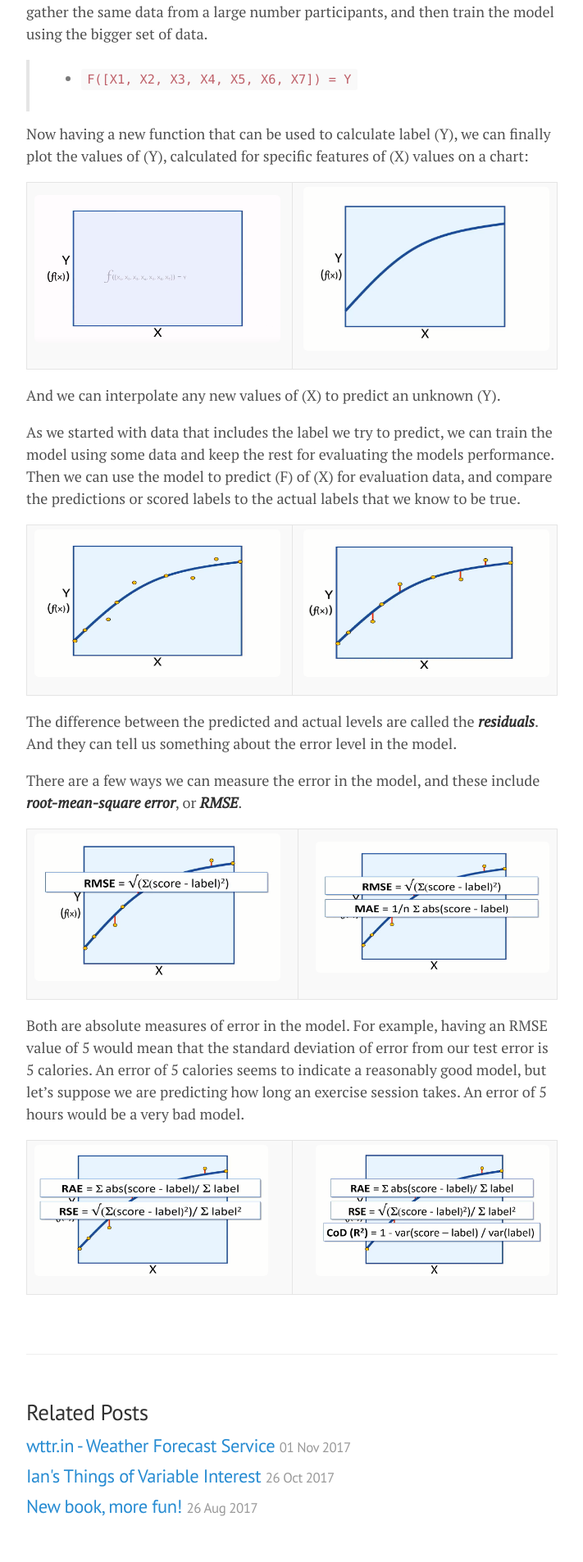
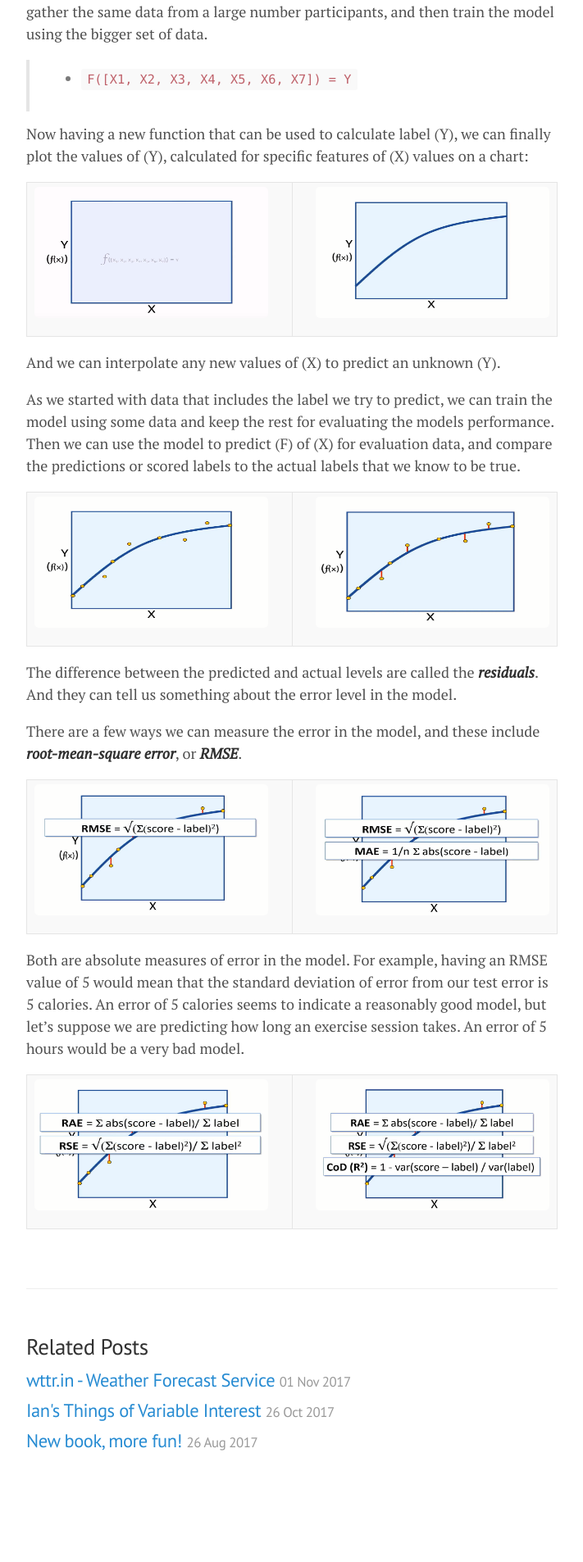
Before and after one commit to lgeurts/lgeurts.github.io, a Jekyll site: the page built from _posts/2018-06-29-artificial-intelligence-basics.md, in a window 1280 px wide. Shown: the part 2989-4895 px from the top of the page at 82% size, without its empty margins (284-995 px from the left). Built offline with Jekyll 4.4.1, drawn with Linux system fonts in a browser that asks for light colours; nearby versions of some CDN libraries; after the commit the page ends 4815 px from its top, so only the background shows below that.

Commit message:
Update 2018-06-29-artificial-intelligence-basics.md

```diff
--- a/_posts/2018-06-29-artificial-intelligence-basics.md
+++ b/_posts/2018-06-29-artificial-intelligence-basics.md
@@ -87,21 +87,21 @@
 Now having a new function that can be used to calculate label (Y), we can finally plot the values of (Y), calculated for specific features of (X) values on a chart:
 
 :-----------------:|:-----------------:
-<img src="/assets/artificial-intelligence/plotted-chart-1.png" align="left" width="300" height="180" alt=""> | <img src="/assets/artificial-intelligence/plotted-chart-2.png" align="right" width="300" height="200" alt="">
+<img src="/assets/artificial-intelligence/plotted-chart-1.png" align="left" width="285" height="160" alt=""> | <img src="/assets/artificial-intelligence/plotted-chart-2.png" align="right" width="285" height="160" alt="">
 
 And we can interpolate any new values of (X) to predict an unknown (Y).
 
 As we started with data that includes the label we try to predict, we can train the model using some data and keep the rest for evaluating the models performance. Then we can use the model to predict (F) of (X) for evaluation data, and compare the predictions or scored labels to the actual labels that we know to be true.
 
 :-----------------:|:-----------------:
-<img src="/assets/artificial-intelligence/plotted-chart-3.png" align="left" width="300" height="180" alt=""> | <img src="/assets/artificial-intelligence/plotted-chart-4.png" align="right" width="300" height="180" alt="">
+<img src="/assets/artificial-intelligence/plotted-chart-3.png" align="left" width="285" height="160" alt=""> | <img src="/assets/artificial-intelligence/plotted-chart-4.png" align="right" width="285" height="160" alt="">
 
 The difference between the predicted and actual levels are called the ***residuals***. And they can tell us something about the error level in the model.
 
 There are a few ways we can measure the error in the model, and these include ***root-mean-square error***, or ***RMSE***.
 
 :-----------------:|:-----------------:
-<img src="/assets/artificial-intelligence/plotted-chart-5.png" align="left" width="300" height="180" alt=""> | <img src="/assets/artificial-intelligence/plotted-chart-6.png" align="right" width="285" height="160" alt="">
+<img src="/assets/artificial-intelligence/plotted-chart-5.png" align="left" width="285" height="160" alt=""> | <img src="/assets/artificial-intelligence/plotted-chart-6.png" align="right" width="285" height="160" alt="">
 
 Both are absolute measures of error in the model. For example, having an RMSE value of 5 would mean that the standard deviation of error from our test error is 5 calories. An error of 5 calories seems to indicate a reasonably good model, but let's suppose we are predicting how long an exercise session takes. An error of 5 hours would be a very bad model.
 
```
